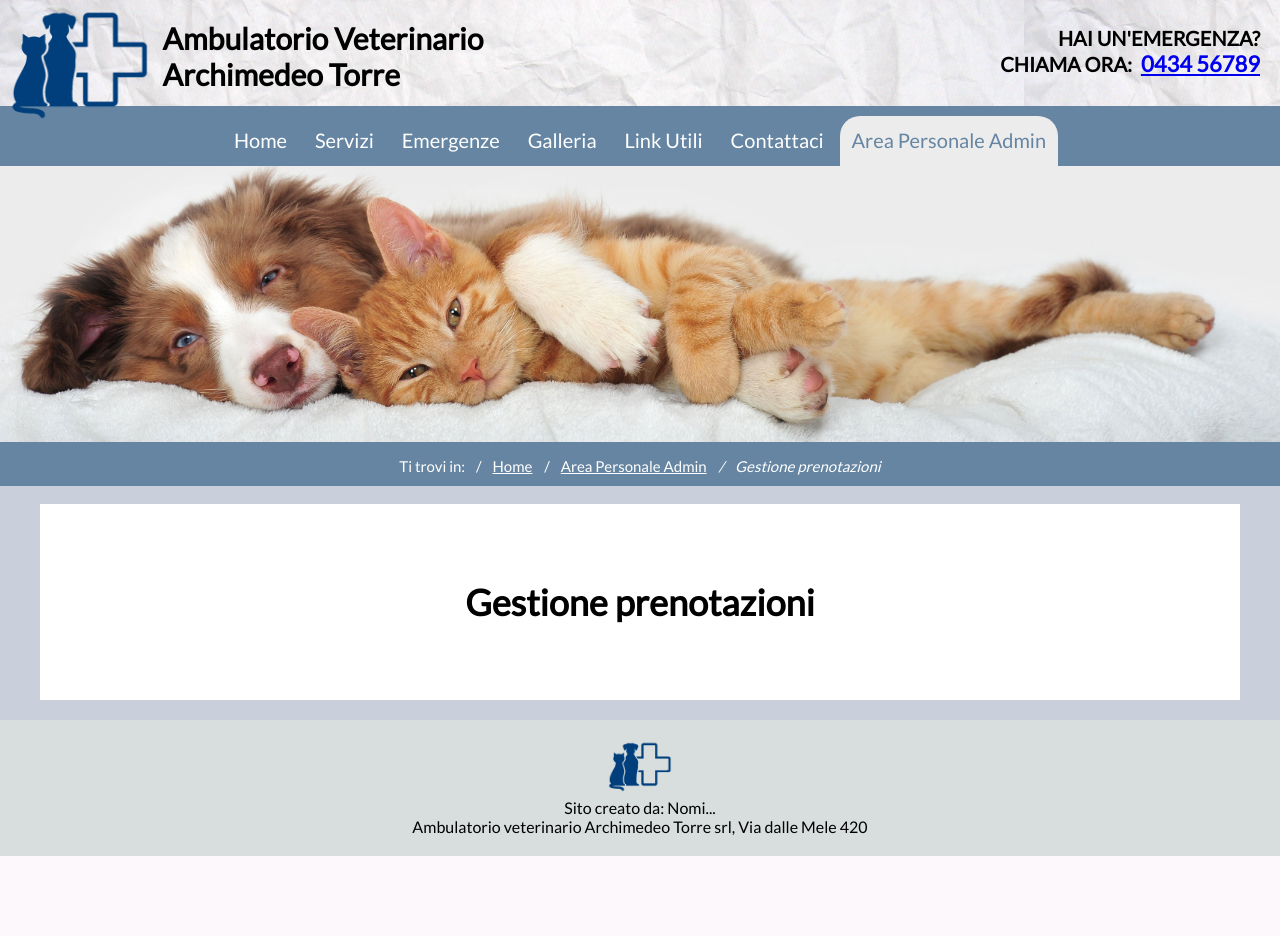
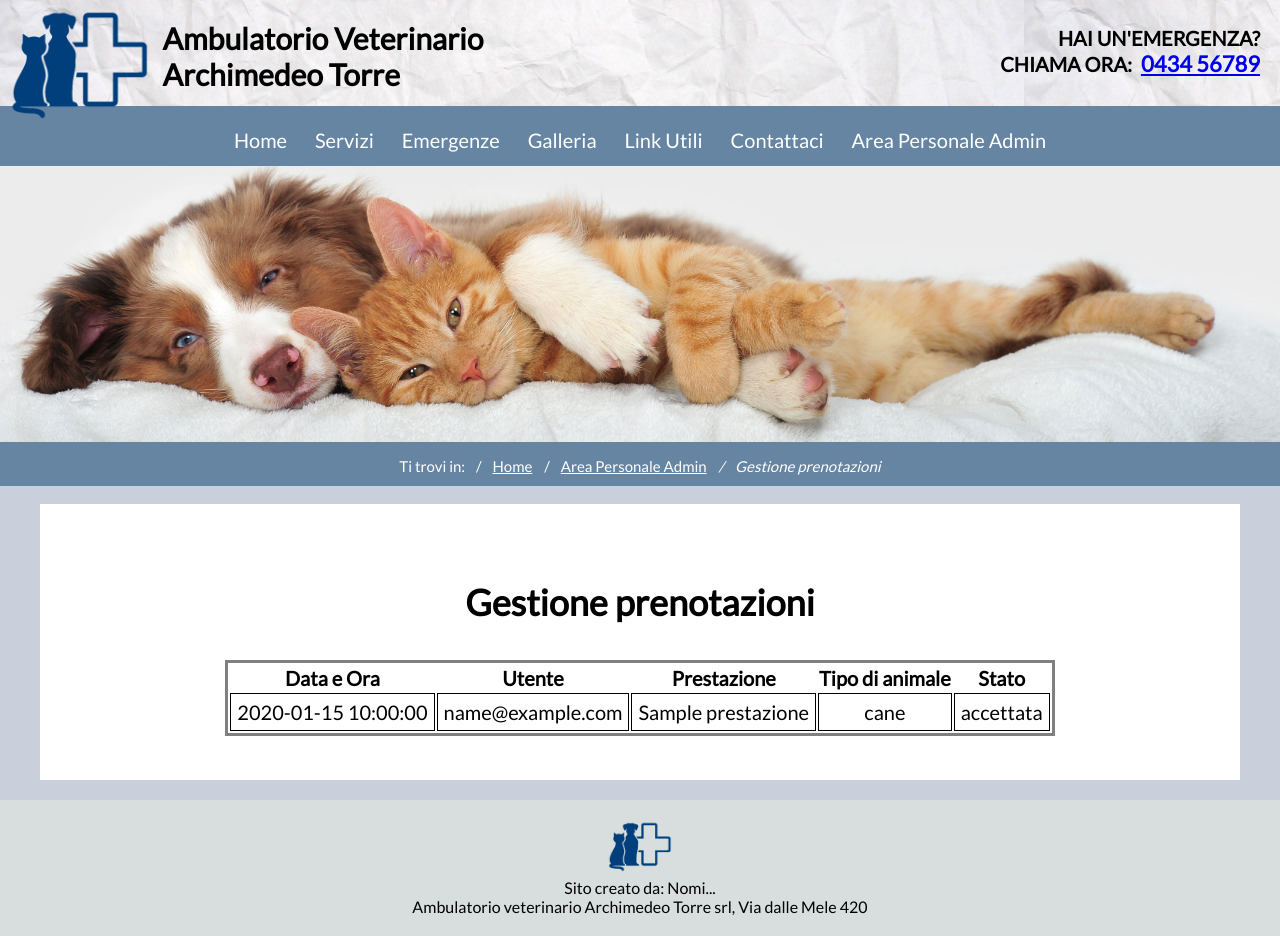
Before and after one commit to FraDrago/TecWeb, a PHP site: page /prenotaGestione.php in a window 1280 px wide. Before the commit the page ends 856 px from the top, so only its background shows below. Run offline with PHP 8.4, Linux system fonts and the light colour scheme; the visitor is signed in with stand-in values (Sample User, id 1); tables that the repository leaves empty hold one stand-in row (values such as "Sample post").

Commit message:
completata pagina di gestione delle prenotazioni (admin)

```diff
--- a/Clinica Vet/prenotaGestione.php
+++ b/Clinica Vet/prenotaGestione.php
@@ -1,4 +1,47 @@
-<?php $pagina_attuale='AreaPersonaleVet.php'; ?>
+
+<?php $pagina_attuale='prenotaGestione.php';
+if (!isset($_SESSION)) {
+    session_start();
+}
+require_once('DB_Access.php');
+
+$access = new DBAccess();
+$connection = $access->openDBConnection();
+if (!$connection) {
+    $_SESSION['error'] = "Si sono sono verificati dei problemi. Riprovare pi&ugrave; tardi.";
+    $_SESSION['error_code'] = "500";
+    header("Location: error.php");
+}
+
+if (!isset($_SESSION['ID']) || (isset($_SESSION['ID']) && !$access->isAdmin($_SESSION['ID']))) { //l'utente loggato DEVE essere admin
+
+    $_SESSION['error'] = "Non hai i permessi per accedere a questa sezione";
+    $_SESSION['error_code'] = "403";
+    header("Location: error.php");
+}
+
+if(!empty($_POST))
+
+
+  if(isset($_POST['Accetta']))
+    {
+      $connection = mysqli_connect("localhost","root","","clinica");
+      if(!$connection) die("Errore nella connessione.");
+      $query="UPDATE visita SET approvazione=1 WHERE ID=".(integer)$_POST['valore'];
+      echo $query;
+      $result=mysqli_query($connection,$query);
+      //echo "visita accettata ".$_POST['valore'];
+    }
+  else
+  {
+    $connection = mysqli_connect("localhost","root","","clinica");
+      if(!$connection) die("Errore nella connessione.");
+      $query="UPDATE visita SET approvazione=2 WHERE ID=".(integer)$_POST['valore'];
+      echo $query;
+      $result=mysqli_query($connection,$query);
+      //echo "visita rifiutata ".$_POST['valore'];
+  }
+?>
 <!DOCTYPE  html>
 <html xmlns="http://www.w3.org/1999/xhtml" xml:lang="it" lang="it" >
 
@@ -36,7 +79,49 @@
 <div id="content">
   <div id="title"><h3>Gestione prenotazioni</h3></div>
 
+<?php
+$connection = mysqli_connect("localhost","root","","clinica");
+if(!$connection) die("Errore nella connessione.");
 
+$q="SELECT * FROM visita";
+$result=mysqli_query($connection, $q) or die("impossibile eseguire la query");
+echo "<table> <th>Data e Ora</th> <th>Utente</th> <th>Prestazione</th> <th>Tipo di animale</th> <th>Stato</th>";
+while($row=mysqli_fetch_assoc($result)){ //finché ci sono visite
+  echo "<tr>";
+  $id=$row['ID'];
+  $ora=$row['DataOra'];
+  $u=$row['Utente'];
+  $utente=mysqli_query($connection, "SELECT Email FROM utente WHERE ID=$u");
+  $utente=mysqli_fetch_assoc($utente);
+  $p=$row['Prestazione'];
+  $prest=mysqli_query($connection, "SELECT Nome FROM prestazione WHERE ID=$p");
+  $prest=mysqli_fetch_assoc($prest);
+  $g_c=$row['gatto_or_cane'];
+  if($g_c=='0')
+    $g_c='gatto';
+  else
+    $g_c='cane';
+  $a=$row['approvazione'];
+  $t='0';
+  if($a=='1')
+      $t='accettata';
+  if($a=='2')
+      $t='rifiutata';
+
+  if($a=='0')//in attesa
+  {
+    echo"<form name=form method=post action=prenotaGestione.php>";
+    echo "<td>".$ora."</td> <td>".$utente['Email']."</td> <td>".$prest['Nome']."</td> <td>".$g_c."</td><td><input type='submit' name='Accetta' value='Accetta'><input type='submit' name='Rifiuta' value='Rifiuta'><input type='hidden' name='valore' value=".$id."</td>";
+    echo "</form>";
+  }
+  else
+    echo "<td>".$ora."</td> <td>".$utente['Email']."</td> <td>".$prest['Nome']."</td> <td>".$g_c."</td> <td>".$t;
+
+
+  }
+echo "</table>";
+
+?>
 
 
 </div> <!--chiusura tag page-->
```
